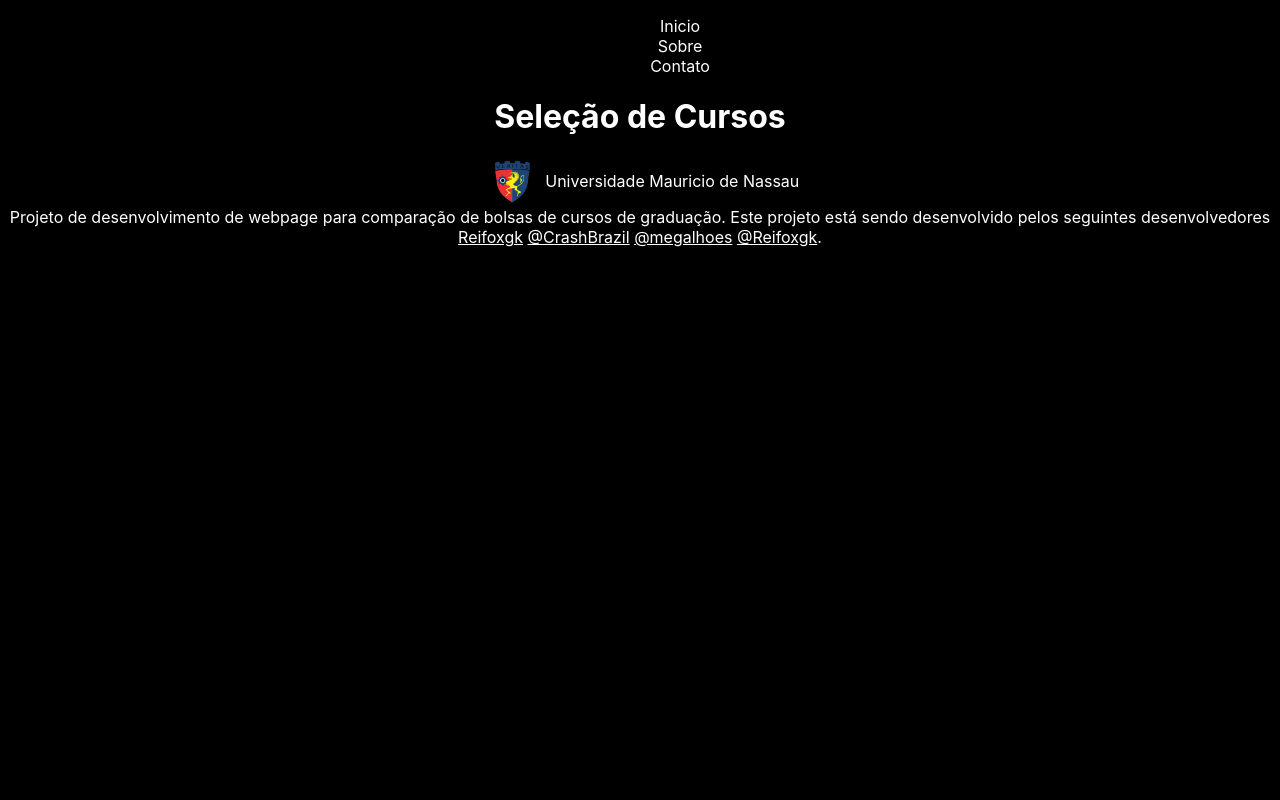
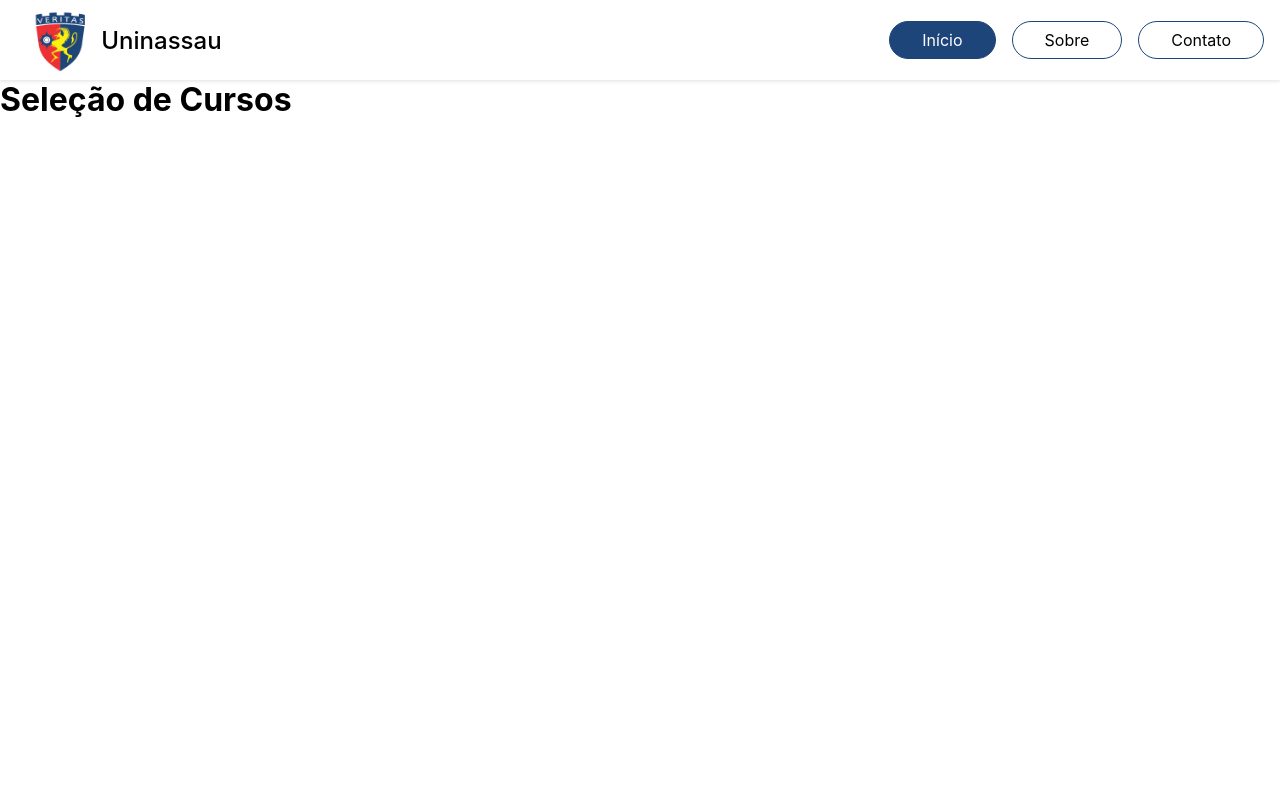
Before and after one commit to tullynhom7/Uninassau, a plain HTML site: page index.html in a window 1280 px wide. Shown: the top 800 px of the page. Drawn offline with Linux system fonts and the light colour scheme.

Commit message:
correção de estrutura no html, melhorias e implementações no css

```diff
--- a/css/style.css
+++ b/css/style.css
@@ -1,14 +1,74 @@
 * {
+    margin: 0px;
+    padding: 0px;
+    box-sizing: border-box;
     font-family: -apple-system, system-ui, -apple-system, BlinkMacSystemFont, 'Segoe UI', Roboto, Oxygen, Ubuntu, Cantarell, 'Open Sans', 'Helvetica Neue', sans-serif;
-    color: white;
-}
-body {
-    background-color: black;
-    vertical-align: center;
-    text-align: center;
 }
 
-#footer_img {
-    width: 60px;
-    margin-bottom: -16px;
+:root {
+    --color: white;
+    --blue-nassau: #1e4579;
+    --on-blue-nassau: #fff;
+    --yellow-nassau: #fef012;
 }
+
+body {
+    display: grid;
+    grid-template-rows: auto 1fr auto;
+    height: 100dvh;
+
+    &>header {
+        display: grid;
+        grid-auto-flow: column;
+        justify-content: space-between;
+        align-items: center;
+        padding: 0 16px;
+        background: white;
+        height: clamp(80px,80px,80px);
+        box-shadow: 0 0 4px 1px #33333325;
+
+        &>h1 {
+            all: unset;
+            display: flex;
+            align-items: center;
+            border-radius: 16px;
+
+            &>img {
+                height: 64px;
+            }
+            &>span {
+                font-size: 24px;
+                font-weight: 500;
+            }
+        }
+
+        &>nav>ul {
+            display: grid;
+            gap: 16px;
+            grid-auto-flow: column;
+            height: min-content;
+
+            &>ol {
+                background: white;
+                padding: 8px 32px;
+                border-radius: 100px;
+                border: solid 1px var(--blue-nassau);
+                user-select: none;
+                cursor: pointer;
+
+                &.active {
+                    background: var(--blue-nassau);
+                    color: var(--on-blue-nassau);
+                }
+
+            }
+        }
+    }
+
+    &>main {
+        min-height: 100dvh;
+    }
+    &>footer {
+        background: #333333;
+    }
+}
--- a/index.html
+++ b/index.html
@@ -1,5 +1,5 @@
 <!DOCTYPE html>
-<html lang="pt-br">
+<html lang="pt-BR">
 <head>
     <meta charset="UTF-8">
     <meta name="viewport" content="width=device-width, initial-scale=1.0">
@@ -7,13 +7,19 @@
     <link rel="stylesheet" href="./css/style.css">
 </head>
 <body>
+    <header>
+        <h1>
+            <img id="footer_img" src="./img/Uninassau_logo.png" alt="Uninassau Logo" title="Uninassau Logo">
+            <span>Uninassau</span>
+        </h1>
         <nav>
             <ul>
-            <ol>Inicio</ol>
+                <ol class="active">Início</ol>
                 <ol>Sobre</ol>
                 <ol>Contato</ol>
             </ul>
         </nav>
+    </header>
     <main>
         <div id="seletor">
             <h1>Seleção de Cursos</h1>
```
Lines whose indentation alone changed are shown as unchanged.
